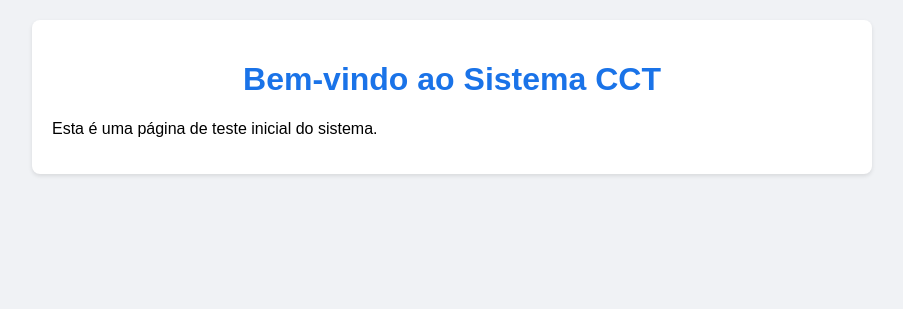
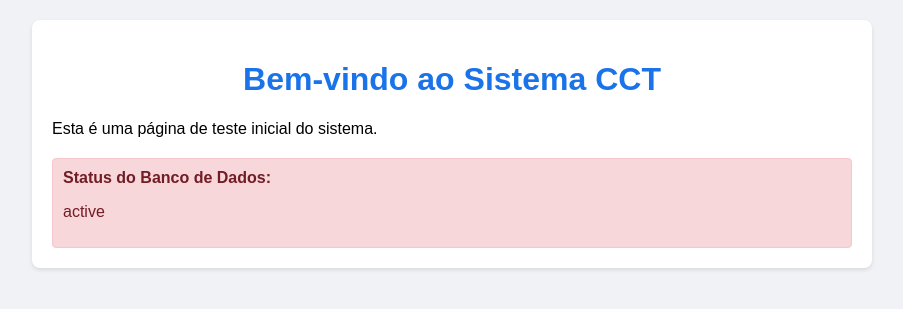
Before and after one commit to vicelmoalencar/cct, a Flask app: template templates/index.html in a window 1280 px wide. Shown: the top 309 px of the page, without its empty margins (188-1091 px from the left). Run offline with Flask 3, Linux system fonts and the light colour scheme; the template is opened without the code that fills it: most values are stand-ins (such as "Sample title", 1, 10 or a date in 2020).

Commit message:
Fix: Improved error handling and database configuration

```diff
--- a/app.py
+++ b/app.py
@@ -3,19 +3,38 @@ from flask_sqlalchemy import SQLAlchemy
 import os
 from dotenv import load_dotenv
 
+# Load environment variables
 load_dotenv()
 
 app = Flask(__name__)
 
-# Database configuration
-app.config['SQLALCHEMY_DATABASE_URI'] = os.getenv('DATABASE_URL', 'postgresql://postgres:postgres@db:5432/cct')
+# Database configuration with fallback
+database_url = os.getenv('DATABASE_URL')
+if database_url is None:
+    database_url = 'postgresql://postgres:postgres@db:5432/cct'
+    print(f"Warning: DATABASE_URL not set, using default: {database_url}")
+
+app.config['SQLALCHEMY_DATABASE_URI'] = database_url
 app.config['SQLALCHEMY_TRACK_MODIFICATIONS'] = False
 
 db = SQLAlchemy(app)
 
 @app.route('/')
 def home():
-    return render_template('index.html')
+    try:
+        # Test database connection
+        db.session.execute('SELECT 1')
+        db_status = "Database connection successful!"
+    except Exception as e:
+        db_status = f"Database connection failed: {str(e)}"
+
+    return render_template('index.html', db_status=db_status)
 
 if __name__ == '__main__':
-    app.run(host='0.0.0.0', port=5000)
+    # Create tables
+    with app.app_context():
+        db.create_all()
+
+    # Run the app
+    port = int(os.getenv('PORT', 5000))
+    app.run(host='0.0.0.0', port=port)
--- a/templates/index.html
+++ b/templates/index.html
@@ -23,12 +23,33 @@
             color: #1a73e8;
             text-align: center;
         }
+        .status {
+            margin-top: 20px;
+            padding: 10px;
+            border-radius: 4px;
+            background-color: #f8f9fa;
+            border: 1px solid #dee2e6;
+        }
+        .status.success {
+            background-color: #d4edda;
+            border-color: #c3e6cb;
+            color: #155724;
+        }
+        .status.error {
+            background-color: #f8d7da;
+            border-color: #f5c6cb;
+            color: #721c24;
+        }
     </style>
 </head>
 <body>
     <div class="container">
         <h1>Bem-vindo ao Sistema CCT</h1>
         <p>Esta é uma página de teste inicial do sistema.</p>
+        <div class="status {% if 'successful' in db_status %}success{% else %}error{% endif %}">
+            <strong>Status do Banco de Dados:</strong>
+            <p>{{ db_status }}</p>
+        </div>
     </div>
 </body>
 </html>
```
Also changed, not shown: 1 other file.
